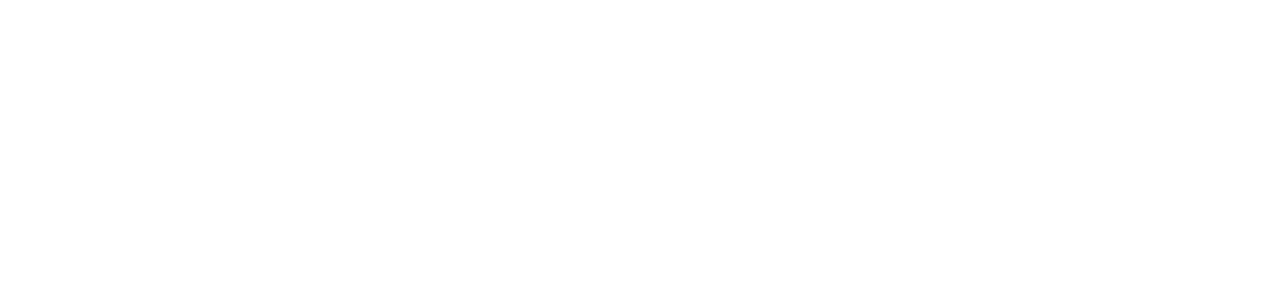
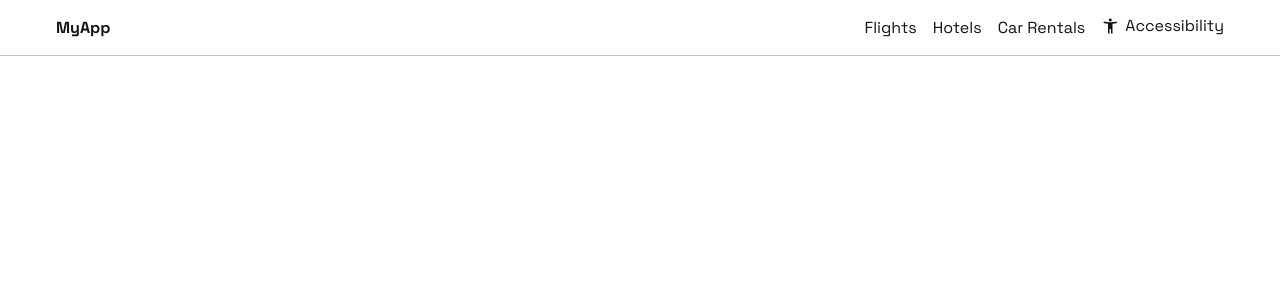
Before and after one commit to LukeVassallo18/flexi-book, a Vue app: page / in a window 1280 px wide. Shown: the top 300 px of the page. Built offline with nearby package versions, Linux system fonts and the light colour scheme.

Commit message:
created basic standard colour scheme

```diff
--- a/package.json
+++ b/package.json
@@ -9,6 +9,7 @@
     "preview": "vite preview"
   },
   "dependencies": {
+    "material-icons": "^1.13.14",
     "vue": "^3.5.25"
   },
   "devDependencies": {
--- a/src/App.vue
+++ b/src/App.vue
@@ -1,8 +1,10 @@
 <script setup>
+import Navbar from './components/Navbar/Navbar.vue';
 </script>
 
 <template>
   <div id="app">
+    <Navbar />
   </div>
 </template>
 
--- /dev/null
+++ b/src/components/Navbar/Navbar.css
@@ -0,0 +1,47 @@
+.navbar {
+  background: var(--color-page-background);
+  border-bottom: 1px solid var(--color-input-background);
+}
+
+.navbar-container {
+  max-width: 1200px;
+  margin: 0 auto;
+  padding: 0.85rem 1rem;
+  display: flex;
+  align-items: center;
+  justify-content: space-between;
+}
+
+.navbar-logo {
+  color: var(--color-tab-header-text);
+  text-decoration: none;
+  font-weight: 700;
+}
+
+.navbar-menu {
+  list-style: none;
+  display: flex;
+  align-items: center;
+  gap: 1rem;
+}
+
+.navbar-menu a,
+.navbar-link {
+  color: var(--color-tab-header-text);
+  text-decoration: none;
+}
+
+.navbar-menu a:hover,
+.navbar-link:hover {
+  color: var(--color-primary-hero-bg);
+}
+
+.with-icon {
+  display: inline-flex;
+  align-items: center;
+  gap: 0.375rem;
+}
+
+.material-icons {
+  font-size: 1.125rem;
+}
--- /dev/null
+++ b/src/components/Navbar/Navbar.vue
@@ -0,0 +1,23 @@
+<script setup>
+</script>
+
+<template>
+  <nav class="navbar">
+    <div class="navbar-container">
+      <a href="#" class="navbar-logo">MyApp</a>
+      <ul class="navbar-menu">
+        <li><a href="#">Flights</a></li>
+        <li><a href="#">Hotels</a></li>
+        <li><a href="#">Car Rentals</a></li>
+        <li>
+          <a href="#" class="navbar-link with-icon">
+            <span class="material-icons" aria-hidden="true">accessibility_new</span>
+            <span>Accessibility</span>
+          </a>
+        </li>
+      </ul>
+    </div>
+  </nav>
+</template>
+
+<style scoped src="./Navbar.css"></style>
--- a/src/style.css
+++ b/src/style.css
@@ -1,3 +1,34 @@
+@import url('https://fonts.googleapis.com/css2?family=Space+Grotesk:wght@300..700&display=swap');
+
+:root {
+  color-scheme: light;
+  /* tab text colour */
+  --color-tab-header-text: #141414;
+  /* search button colour */
+  --color-search-button: #f07850;
+  /* star rating colour */
+  --color-star-rating: #f0b428;
+  /* input background */
+  --color-input-background: #c8c8b4;
+  /* primary background hero */
+  --color-primary-hero-bg: #147864;
+  /* bubbles and form background */
+  --color-bubbles-form-bg: #28a08c;
+  /* form text colour */
+  --color-form-text: #647878;
+  /* main background colour for nav and rest of page */
+  --color-page-background: #ffffff;
+
+  /* shared semantic aliases for components */
+  --color-text: var(--color-tab-header-text);
+  --color-heading: var(--color-tab-header-text);
+  --color-primary: var(--color-primary-hero-bg);
+  --color-surface: var(--color-page-background);
+  --color-border: var(--color-input-background);
+
+}
+
+
 *, *::before, *::after {
   box-sizing: border-box;
   margin: 0;
@@ -5,6 +36,8 @@
 }
 
 body {
-  font-family: system-ui, sans-serif;
+  font-family: 'Space Grotesk', system-ui, sans-serif;
+  background-color: var(--color-page-background);
+  color: var(--color-tab-header-text);
   line-height: 1.5;
 }
```
Also changed, not shown: src/main.js (+5 -4 lines), 1 other file (tests, documents, lock files or other folders).
